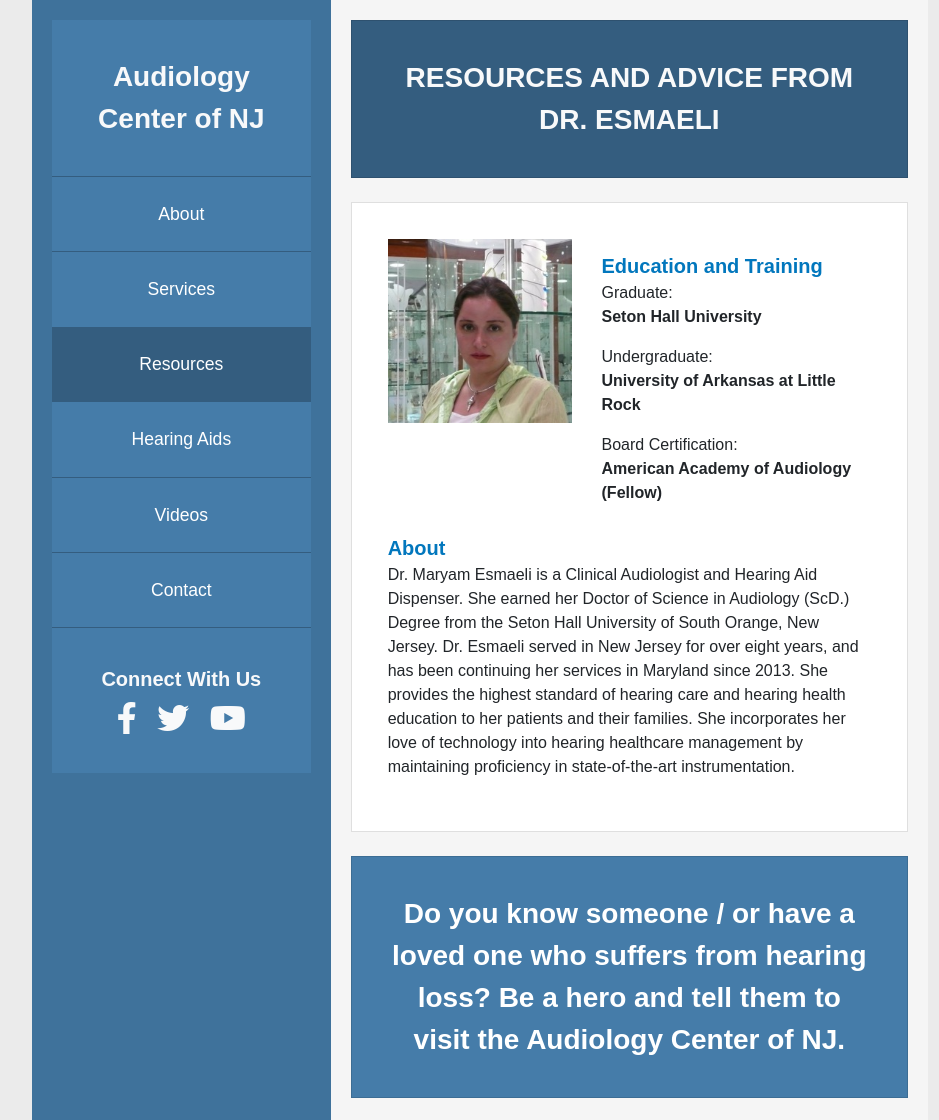
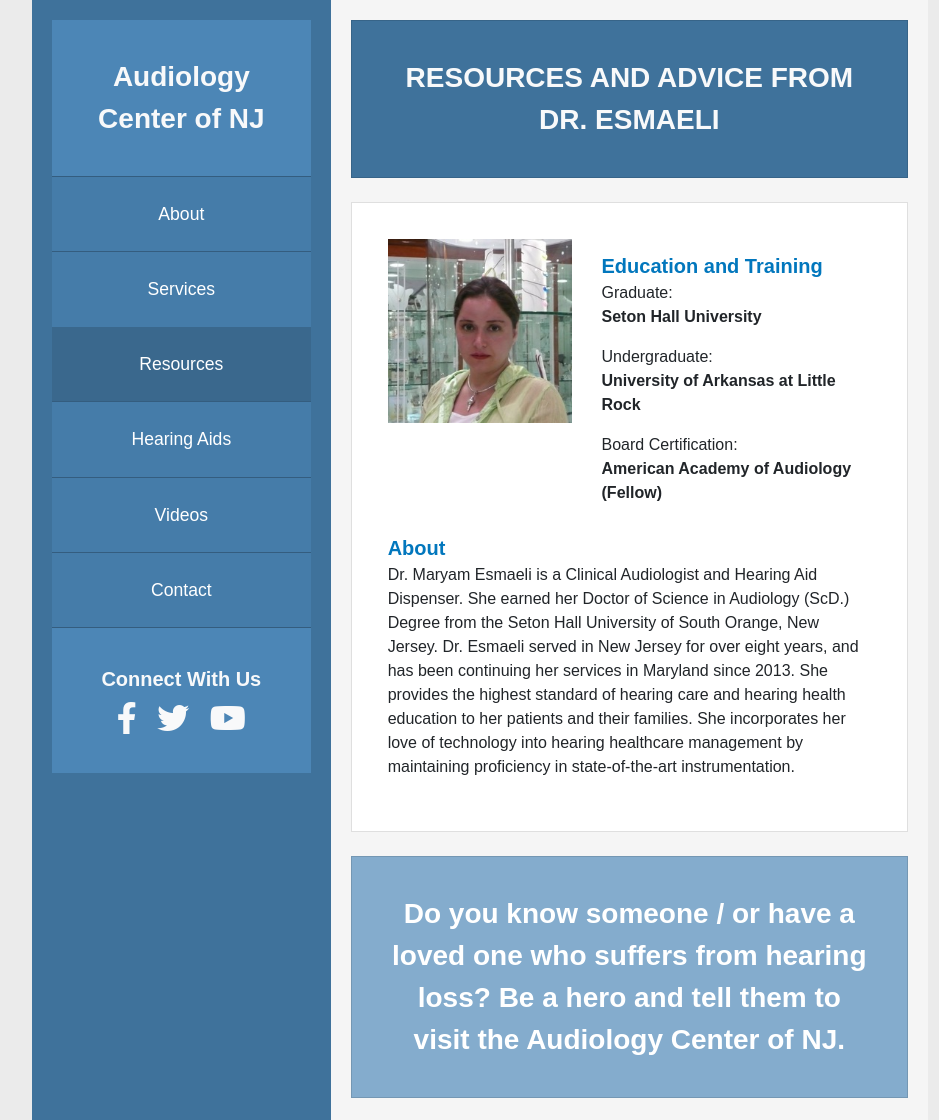
Before and after one commit to jamesklapper/jamesklapper.github.io, a plain HTML site: page resources.html in a window 1280 px wide. Shown: the top 1120 px of the page, without its empty margins (160-1099 px from the left). Drawn offline with nearby package versions, Linux system fonts and the light colour scheme; a web font is replaced by a local one.

Commit message:
Update styles.css

```diff
--- a/css/styles.css
+++ b/css/styles.css
@@ -63,6 +63,10 @@ a:hover {
   text-decoration: none;
 }
 
+a i:hover {
+  color: #00bfff;
+}
+
 body {
   font-family: 'Muli', sans-serif;
   text-align: left;
@@ -88,22 +92,18 @@ hr {
   margin: 3% 0;
 }
 
-i:hover {
-  color: #00bfff;
-}
-
 /* Navigation Sidebar */
 
 .active {
-  background-color: #345d7f;
+  background-color: #3a688d;
 }
 
 .bg-logo {
-  background-color: #457ca9;
+  background-color: #4c86b6;
 }
 
 .bg-toggler {
-  background-color: #457ca9;
+  background-color: #4c86b6;
 }
 
 .bg-nav-item {
@@ -112,11 +112,11 @@ i:hover {
 }
 
 .bg-nav-item:hover {
-  background-color: #4c86b6;
+  background-color: #5a8fbc;
 }
 
 .bg-connect {
-  background-color: #457ca9;
+  background-color: #4c86b6;
   border-top: 1px solid #345d7f;
 }
 
@@ -151,11 +151,11 @@ i:hover {
 }
 
 .bg-header {
-  background-color: #345d7f;
+  background-color: #3f729b;
 }
 
 .banner {
-  background-color: #457ca9;
+  background-color: #84accd;
   color: #fff;
 }
 
```
